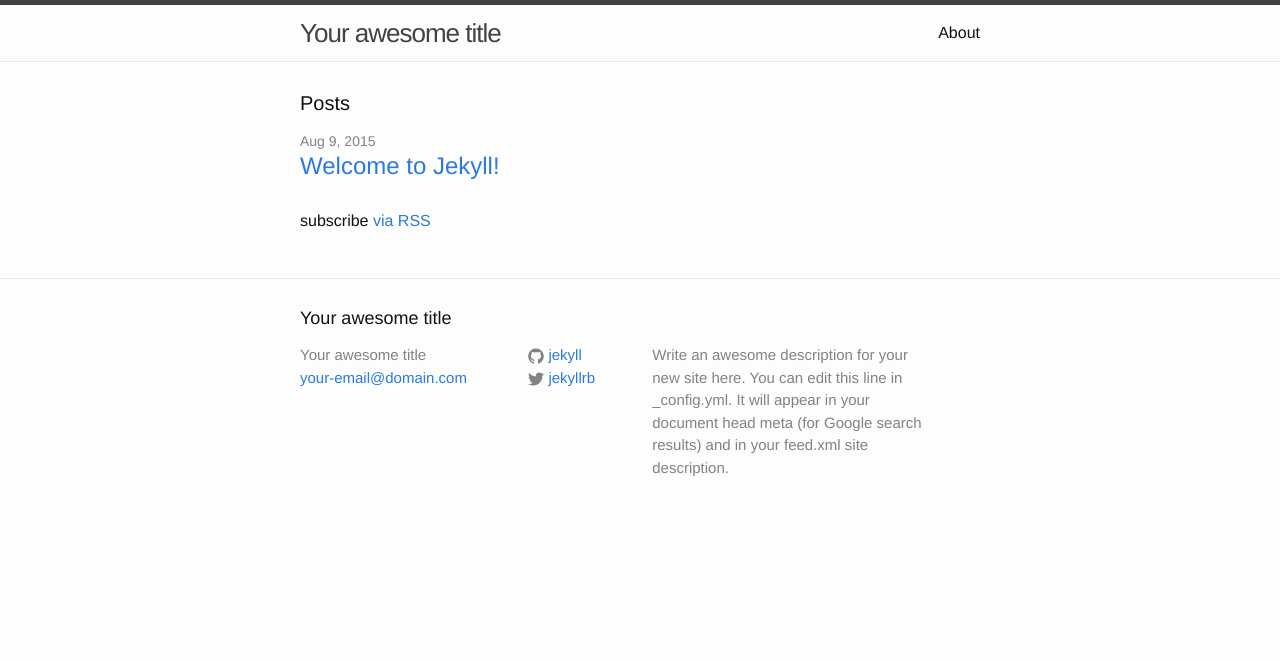
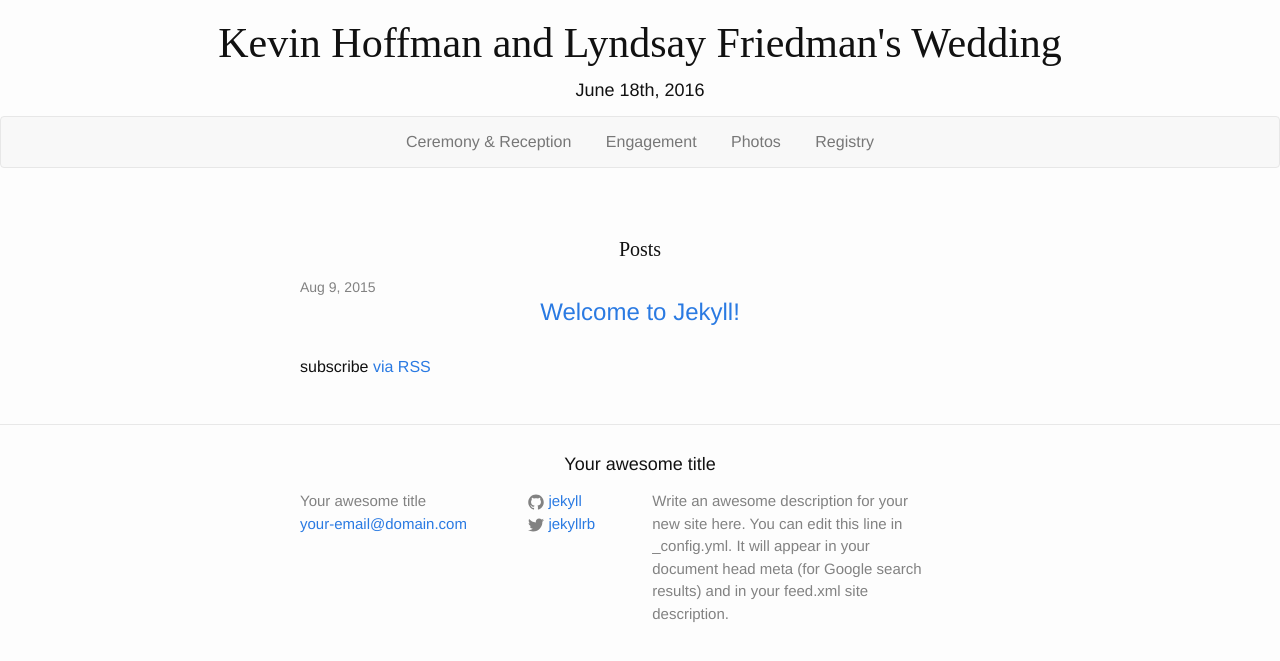
Before and after one commit to khoffma4/wedding, a Jekyll site: the page built from index.html, in a window 1280 px wide. Shown: the top 661 px of the page. Built offline with Jekyll 4.4.1, drawn with Linux system fonts in a browser that asks for light colours; some web fonts are replaced.

Commit message:
sets up the site's header

```diff
--- a/_includes/header.html
+++ b/_includes/header.html
@@ -1,27 +1,26 @@
-<header class="site-header">
+<h1>Kevin Hoffman and Lyndsay Friedman's Wedding</h1>
+<h2>June 18th, 2016</h2>
 
-  <div class="wrapper">
+<nav class="navbar navbar-default">
+  <div class="container-fluid">
+    <!-- Brand and toggle get grouped for better mobile display -->
+    <div class="navbar-header">
+      <button type="button" class="navbar-toggle collapsed" data-toggle="collapse" data-target="#bs-example-navbar-collapse-1" aria-expanded="false">
+        <span class="sr-only">Toggle navigation</span>
+        <span class="icon-bar"></span>
+        <span class="icon-bar"></span>
+        <span class="icon-bar"></span>
+      </button>
+    </div>
 
-    <a class="site-title" href="{{ site.baseurl }}/">{{ site.title }}</a>
-
-    <nav class="site-nav">
-      <a href="#" class="menu-icon">
-        <svg viewBox="0 0 18 15">
-          <path fill="#424242" d="M18,1.484c0,0.82-0.665,1.484-1.484,1.484H1.484C0.665,2.969,0,2.304,0,1.484l0,0C0,0.665,0.665,0,1.484,0 h15.031C17.335,0,18,0.665,18,1.484L18,1.484z"/>
-          <path fill="#424242" d="M18,7.516C18,8.335,17.335,9,16.516,9H1.484C0.665,9,0,8.335,0,7.516l0,0c0-0.82,0.665-1.484,1.484-1.484 h15.031C17.335,6.031,18,6.696,18,7.516L18,7.516z"/>
-          <path fill="#424242" d="M18,13.516C18,14.335,17.335,15,16.516,15H1.484C0.665,15,0,14.335,0,13.516l0,0 c0-0.82,0.665-1.484,1.484-1.484h15.031C17.335,12.031,18,12.696,18,13.516L18,13.516z"/>
-        </svg>
-      </a>
-
-      <div class="trigger">
-        {% for page in site.pages %}
-          {% if page.title %}
-          <a class="page-link" href="{{ page.url | prepend: site.baseurl }}">{{ page.title }}</a>
-          {% endif %}
-        {% endfor %}
-      </div>
-    </nav>
-
-  </div>
-
-</header>
+    <!-- Collect the nav links, forms, and other content for toggling -->
+    <div class="collapse navbar-collapse" id="bs-example-navbar-collapse-1">
+      <ul class="nav navbar-nav">
+        <li><a href="#">Ceremony & Reception</a></li>
+        <li><a href="#">Engagement</a></li>
+        <li><a href="#">Photos</a></li>
+        <li><a href="#">Registry</a></li>
+      </ul>
+    </div><!-- /.navbar-collapse -->
+  </div><!-- /.container-fluid -->
+</nav>
--- a/_sass/_layout.scss
+++ b/_sass/_layout.scss
@@ -234,3 +234,26 @@
         }
     }
 }
+
+
+h1 {
+  font-family: 'Rouge Script', cursive;
+  font-size: 42px;
+  margin-top: 20px;
+  text-align: center;
+}
+
+h2 {
+  font-size: 18px;
+  text-align: center;
+}
+
+ul.navbar-nav {
+  float: none;
+  text-align: center;
+
+  li {
+    display: inline-block;
+    float: none
+  }
+}
```
